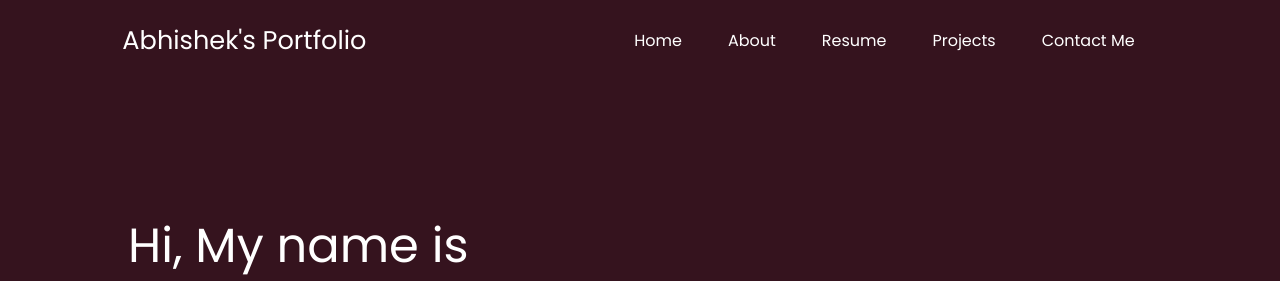
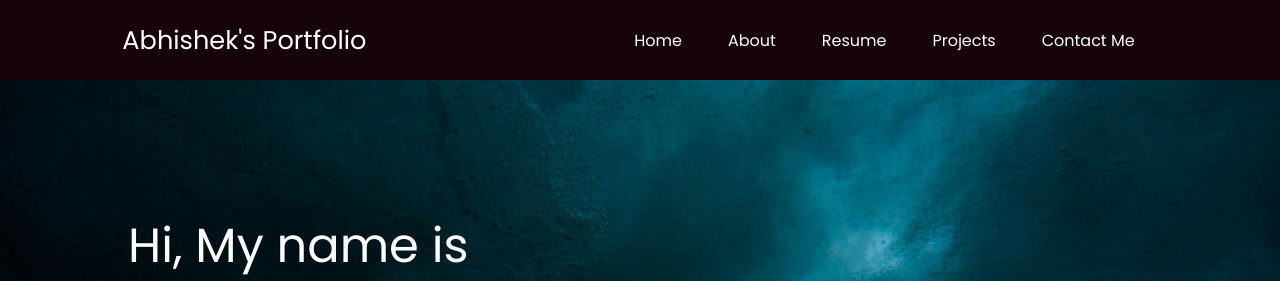
Before and after one commit to Qabhii/Resume, a plain HTML site: page index.html in a window 1280 px wide. Shown: the top 281 px of the page. Drawn offline with nearby package versions, Linux system fonts and the light colour scheme.

Commit message:
Add files via upload

```diff
--- a/style.css
+++ b/style.css
@@ -167,9 +167,17 @@ nav {
     position: fixed; /* This makes the header fixed */
     top: 0;
     width: 100%;
-    background-color: rgb(53, 19, 30); /* Same background color */
+    background-color: rgb(21, 3, 9); /* Same background color */
     z-index: 1000; /* Keeps it above other content */
 }
+
+body {
+    background-image: url('image/bkd.jpg'); /* Path to your image */
+    background-size: cover; /* Ensures the image covers the entire background */
+    background-position: center; /* Centers the image */
+    background-repeat: no-repeat; /* Prevents the image from repeating */
+    background-attachment: fixed; /* Keeps the image fixed while scrolling */
+  }
 
 /* Adjust body padding to account for the fixed header */
 body {
```
